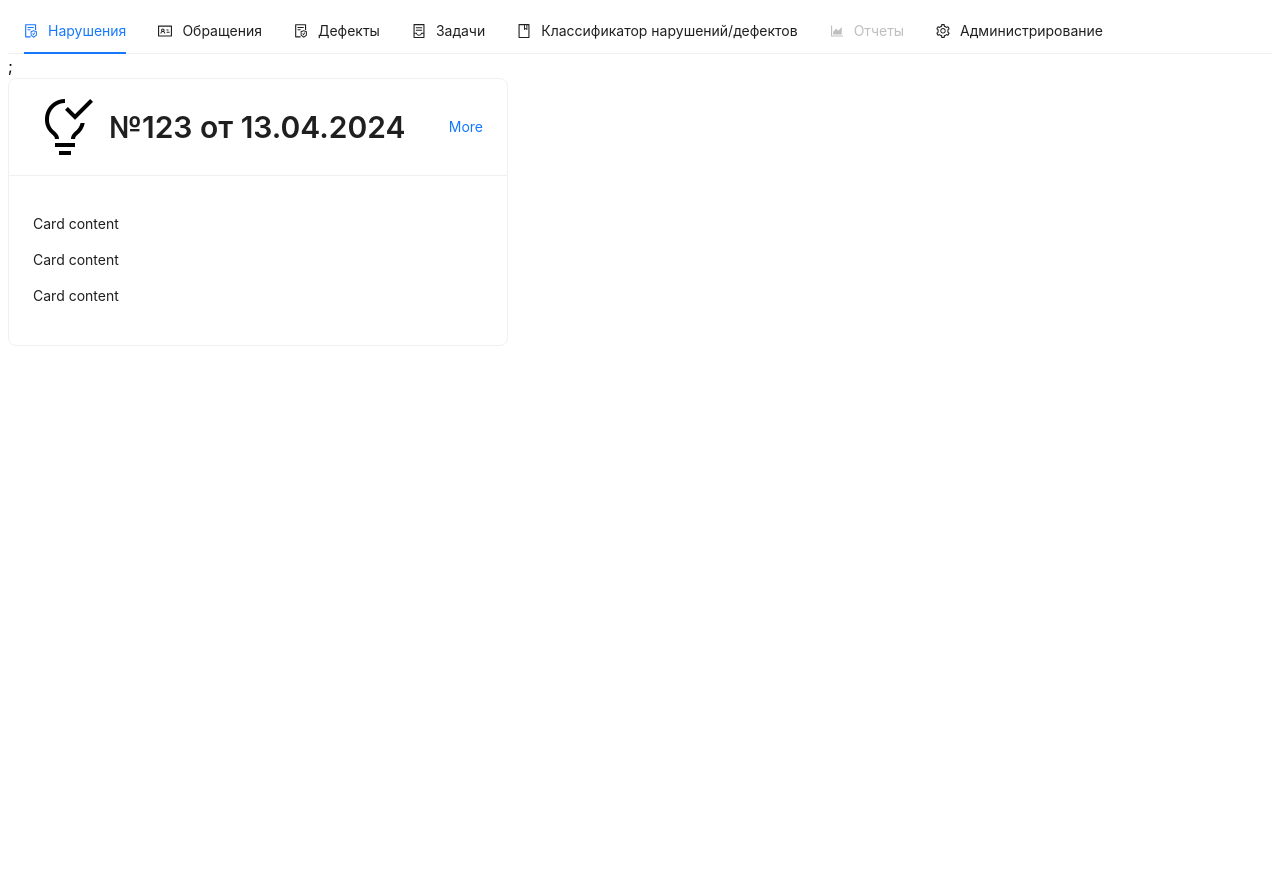
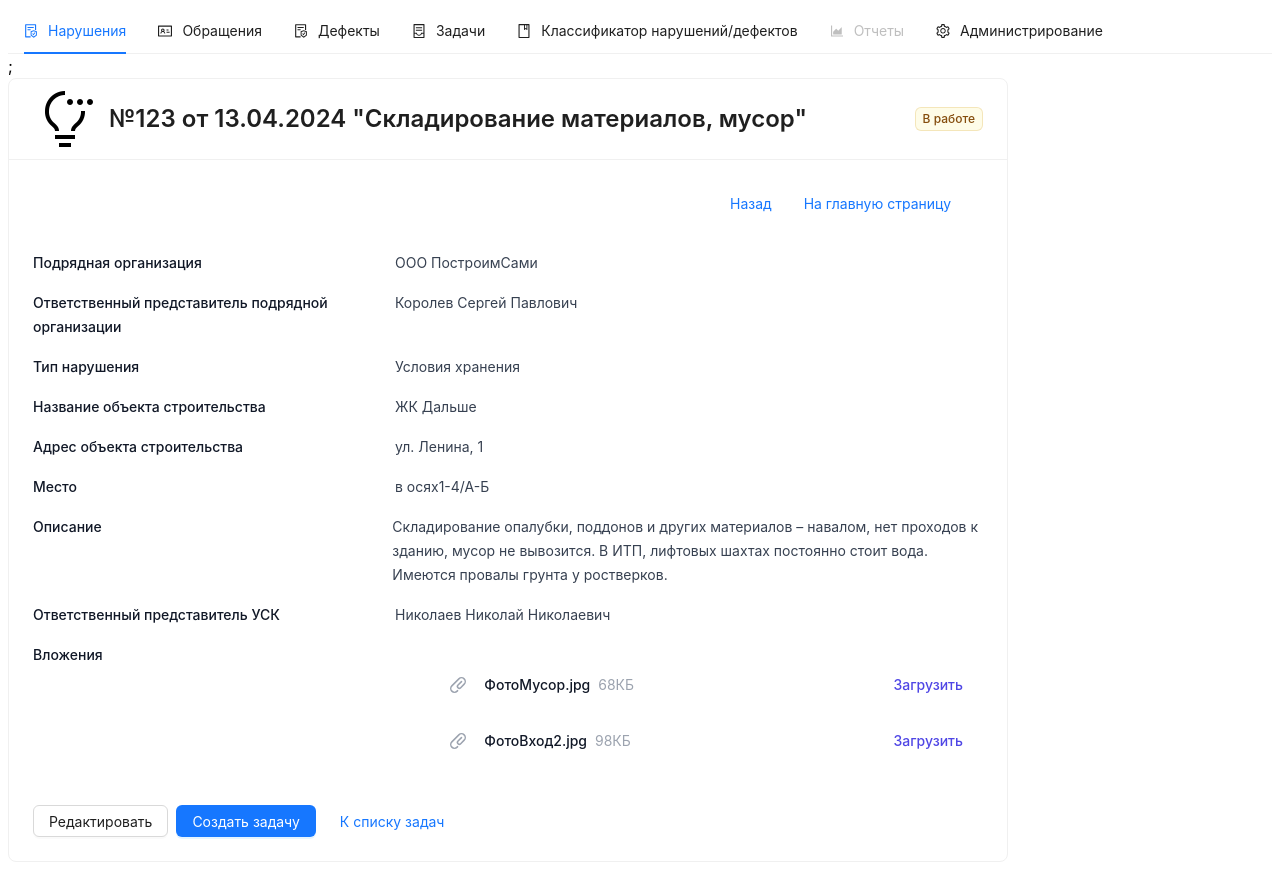
Before and after one commit to MichelGL/frontend_supervision_waranty_app, a React (Vite) app: page / in a window 1280 px wide. Before the commit the page ends 800 px from the top, so only its background shows below. Built offline with nearby package versions, Linux system fonts and the light colour scheme.

Commit message:
Update ViolationCard

```diff
--- a/package.json
+++ b/package.json
@@ -10,6 +10,7 @@
     "preview": "vite preview"
   },
   "dependencies": {
+    "@heroicons/react": "^2.1.3",
     "antd": "^5.17.0",
     "react": "^18.2.0",
     "react-dom": "^18.2.0"
--- a/src/components/ViolationCard.jsx
+++ b/src/components/ViolationCard.jsx
@@ -1,24 +1,133 @@
 import { Card } from "antd";
+import { Button,  Flex } from 'antd';
+import { PaperClipIcon } from '@heroicons/react/20/solid'
+// eslint-disable-next-line no-unused-vars
+import React from "react";
 
 function ViolationCard() {
     const violationId = "123"; // Пример номера нарушения
+    const violationName = "Складирование материалов, мусор"; // Пример наименования нарушения
     const violationDate = "13.04.2024"; // Пример даты нарушения
     return (
         <Card
             title={
                 <div className="flex items-center gap-3">
-                    <img src = "/Status_Created_icon.png" alt="Иконка статуса создано"/>
-                    <p className="text-3xl">{`№${violationId} от ${violationDate}`}</p>
+                    <img src="/Status_AtWork_icon.png" alt="Иконка статуса в работе"/>
+                    <p className="text-2xl">{`№${violationId} от ${violationDate} "${violationName}"`}</p>
                 </div>
             }
-            extra={<a href="#">More</a>}
+            extra={
+                <span
+                    className="inline-flex items-center rounded-md bg-yellow-50 px-2 py-1 text-xs font-medium text-yellow-800 ring-1 ring-inset ring-yellow-600/20">
+                    В работе
+                </span>
+            }
             style={{
-                width: 500,
+                width: 1000,
             }}
         >
-            <p>Card content</p>
-            <p>Card content</p>
-            <p>Card content</p>
+            <div className="mt-1 mr-4 flex justify-end">
+                <Button type="link">Назад</Button>
+                <Button type="link">На главную страницу</Button>
+            </div>
+            <div>
+                <div className="mt-6 border-t border-gray-100">
+                    <dl className="divide-y divide-gray-100">
+                        <div className="px-2 py-2 sm:grid sm:grid-cols-3 sm:gap-4 sm:px-0">
+                            <dt className="text-sm font-medium leading-6 text-gray-900">Подрядная организация
+                            </dt>
+                            <dd className="mt-1 text-sm leading-6 text-gray-700 sm:col-span-2 sm:mt-0">ООО ПостроимСами
+                            </dd>
+                        </div>
+                        <div className="px-2 py-2 sm:grid sm:grid-cols-3 sm:gap-4 sm:px-0">
+                            <dt className="text-sm font-medium leading-6 text-gray-900">Ответственный представитель подрядной организации
+                            </dt>
+                            <dd className="mt-1 text-sm leading-6 text-gray-700 sm:col-span-2 sm:mt-0">Королев Сергей Павлович
+                            </dd>
+                        </div>
+                        <div className="px-2 py-2 sm:grid sm:grid-cols-3 sm:gap-4 sm:px-0">
+                            <dt className="text-sm font-medium leading-6 text-gray-900">Тип нарушения</dt>
+                            <dd className="mt-1 text-sm leading-6 text-gray-700 sm:col-span-2 sm:mt-0">Условия хранения
+                            </dd>
+                        </div>
+                        <div className="px-2 py-2 sm:grid sm:grid-cols-3 sm:gap-4 sm:px-0">
+                            <dt className="text-sm font-medium leading-6 text-gray-900">Название объекта строительства</dt>
+                            <dd className="mt-1 text-sm leading-6 text-gray-700 sm:col-span-2 sm:mt-0">ЖК Дальше</dd>
+                        </div>
+                        <div className="px-2 py-2 sm:grid sm:grid-cols-3 sm:gap-4 sm:px-0">
+                            <dt className="text-sm font-medium leading-6 text-gray-900">Адрес объекта строительства</dt>
+                            <dd className="mt-1 text-sm leading-6 text-gray-700 sm:col-span-2 sm:mt-0">ул. Ленина, 1</dd>
+                        </div>
+                        <div className="px-2 py-2 sm:grid sm:grid-cols-3 sm:gap-4 sm:px-0">
+                            <dt className="text-sm font-medium leading-6 text-gray-900">Место</dt>
+                            <dd className="mt-1 text-sm leading-6 text-gray-700 sm:col-span-2 sm:mt-0">в осях1-4/А-Б
+                            </dd>
+                        </div>
+                        <div className="px-2 py-2 sm:grid sm:grid-cols-3 sm:gap-2 sm:px-0">
+                            <dt className="text-sm font-medium leading-6 text-gray-900">Описание</dt>
+                            <dd className="mt-1 text-sm leading-6 text-gray-700 sm:col-span-2 sm:mt-0">
+                                Складирование опалубки, поддонов и других материалов – навалом, нет проходов к зданию,
+                                мусор не вывозится.
+                                В ИТП, лифтовых шахтах постоянно стоит вода.
+                                Имеются провалы грунта у ростверков.
+                            </dd>
+                        </div>
+                        <div className="px-2 py-2 sm:grid sm:grid-cols-3 sm:gap-4 sm:px-0">
+                            <dt className="text-sm font-medium leading-6 text-gray-900">Ответственный представитель
+                                УСК
+                            </dt>
+                            <dd className="mt-1 text-sm leading-6 text-gray-700 sm:col-span-2 sm:mt-0">Николаев Николай
+                                Николаевич
+                            </dd>
+                        </div>
+                        <div className="px-2 py-2 sm:grid sm:grid-cols-3 sm:gap-2 sm:px-0">
+                            <dt className="text-sm font-medium leading-6 text-gray-900">Вложения</dt>
+                            <dd className="mt-2 text-sm text-gray-900 sm:col-span-2 sm:mt-0">
+                                <ul role="list" className="divide-y divide-gray-100 rounded-md border border-gray-200">
+                                    <li className="flex items-center justify-between py-4 pl-4 pr-5 text-sm leading-6">
+                                        <div className="flex w-0 flex-1 items-center">
+                                            <PaperClipIcon className="h-5 w-5 flex-shrink-0 text-gray-400"
+                                                           aria-hidden="true"/>
+                                            <div className="ml-4 flex min-w-0 flex-1 gap-2">
+                                                <span
+                                                    className="truncate font-medium">ФотоМусор.jpg</span>
+                                                <span className="flex-shrink-0 text-gray-400">68КБ</span>
+                                            </div>
+                                        </div>
+                                        <div className="ml-4 flex-shrink-0">
+                                            <a href="#" className="font-medium text-indigo-600 hover:text-indigo-500">
+                                                Загрузить
+                                            </a>
+                                        </div>
+                                    </li>
+                                    <li className="flex items-center justify-between py-4 pl-4 pr-5 text-sm leading-6">
+                                        <div className="flex w-0 flex-1 items-center">
+                                            <PaperClipIcon className="h-5 w-5 flex-shrink-0 text-gray-400"
+                                                           aria-hidden="true"/>
+                                            <div className="ml-4 flex min-w-0 flex-1 gap-2">
+                                                <span
+                                                    className="truncate font-medium">ФотоВход2.jpg</span>
+                                                <span className="flex-shrink-0 text-gray-400">98КБ</span>
+                                            </div>
+                                        </div>
+                                        <div className="ml-4 flex-shrink-0">
+                                            <a href="#" className="font-medium text-indigo-600 hover:text-indigo-500">
+                                                Загрузить
+                                            </a>
+                                        </div>
+                                    </li>
+                                </ul>
+                            </dd>
+                        </div>
+                    </dl>
+                </div>
+            </div>
+            <Flex gap="small" wrap>
+                <Button>Редактировать</Button>
+                <Button type="primary">Создать задачу</Button>
+                <Button type="link">К списку задач</Button>
+            </Flex>
+
         </Card>
     )
 }
```
Also changed, not shown: public/Status_Done_icon.png, 1 other file (tests, documents, lock files or other folders).
